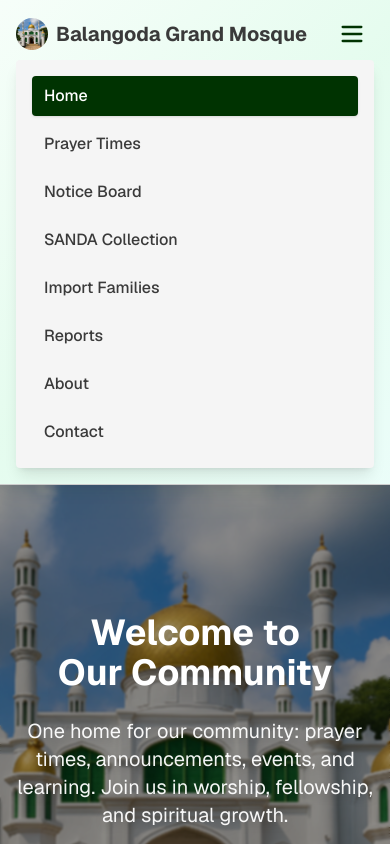
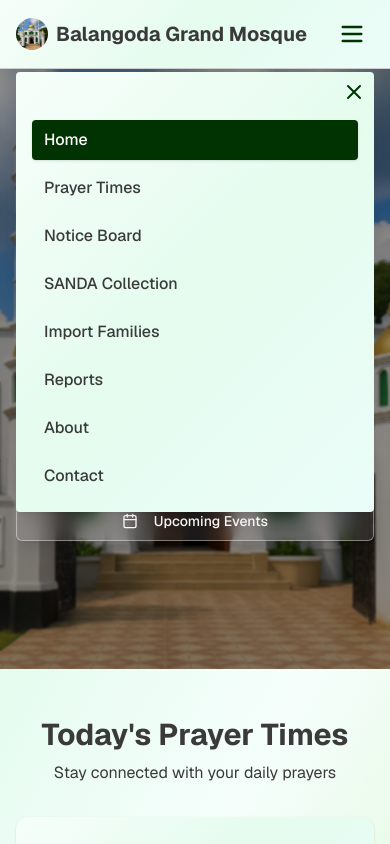
Before and after one commit to mukki00/masjidh-community-page, a Next.js app: page / in a window 390 px wide. Both pictures are taken after a click on the button "Open navigation". Shown: the top 844 px of the page. Built offline with nearby package versions, Linux system fonts and the light colour scheme.

Commit message:
Added: Close button for humberger button

```diff
--- a/components/Header.tsx
+++ b/components/Header.tsx
@@ -59,7 +59,18 @@ export default function Header() {
         </nav>
         {/* Mobile Nav Menu */}
         {mobileOpen && (
-          <div className="md:hidden mt-2 bg-card rounded shadow-lg p-4 flex flex-col gap-2">
+          <div className="md:hidden mt-2 gradient-bg-card rounded shadow-lg p-4 flex flex-col gap-2 fixed top-16 left-4 right-4 z-50">
+            {/* Close Button */}
+            <button
+              className="absolute top-2 right-2 text-primary hover:text-red-500"
+              onClick={() => setMobileOpen(false)}
+              aria-label="Close navigation"
+            >
+              <svg className="w-6 h-6" fill="none" stroke="currentColor" strokeWidth={2} viewBox="0 0 24 24">
+                <path strokeLinecap="round" strokeLinejoin="round" d="M6 18L18 6M6 6l12 12" />
+              </svg>
+            </button>
+            <div className="mt-8 flex flex-col gap-2">
               {navItems.map(item => (
                 <a
                   key={item.href}
@@ -75,6 +86,7 @@ export default function Header() {
                 </a>
               ))}
             </div>
+          </div>
         )}
       </div>
     </header>
```
Lines whose indentation alone changed are shown as unchanged.
